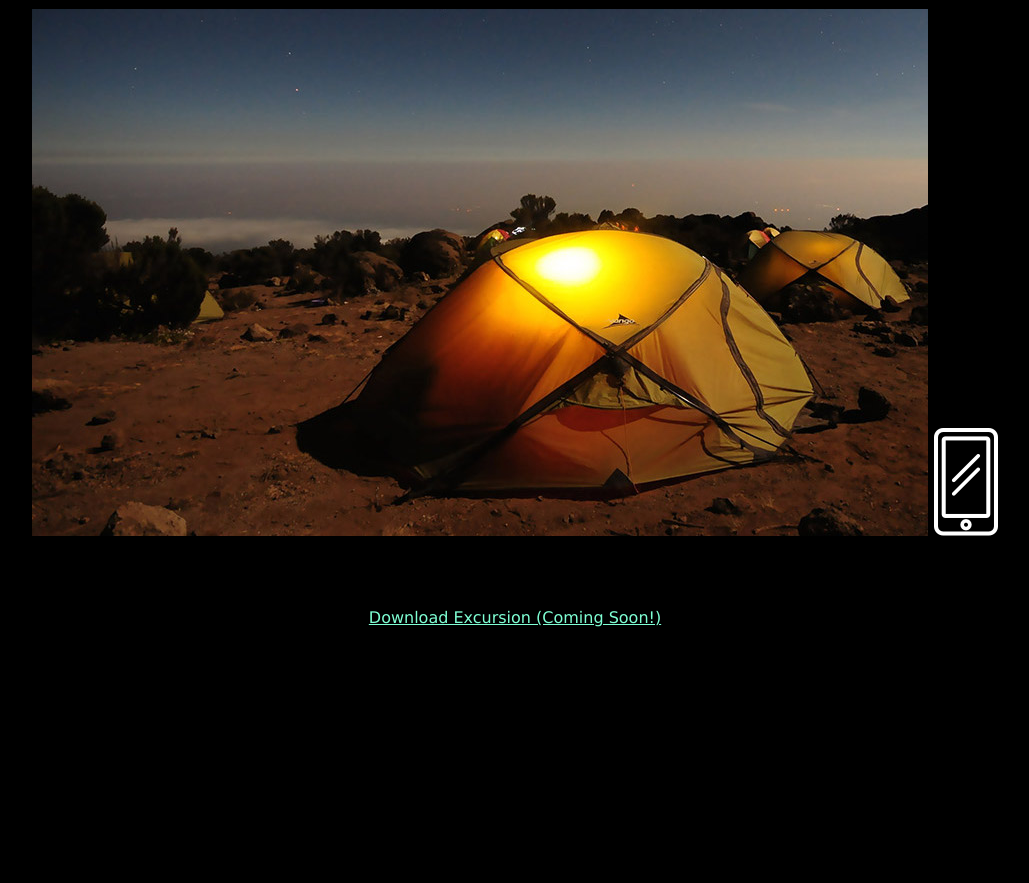
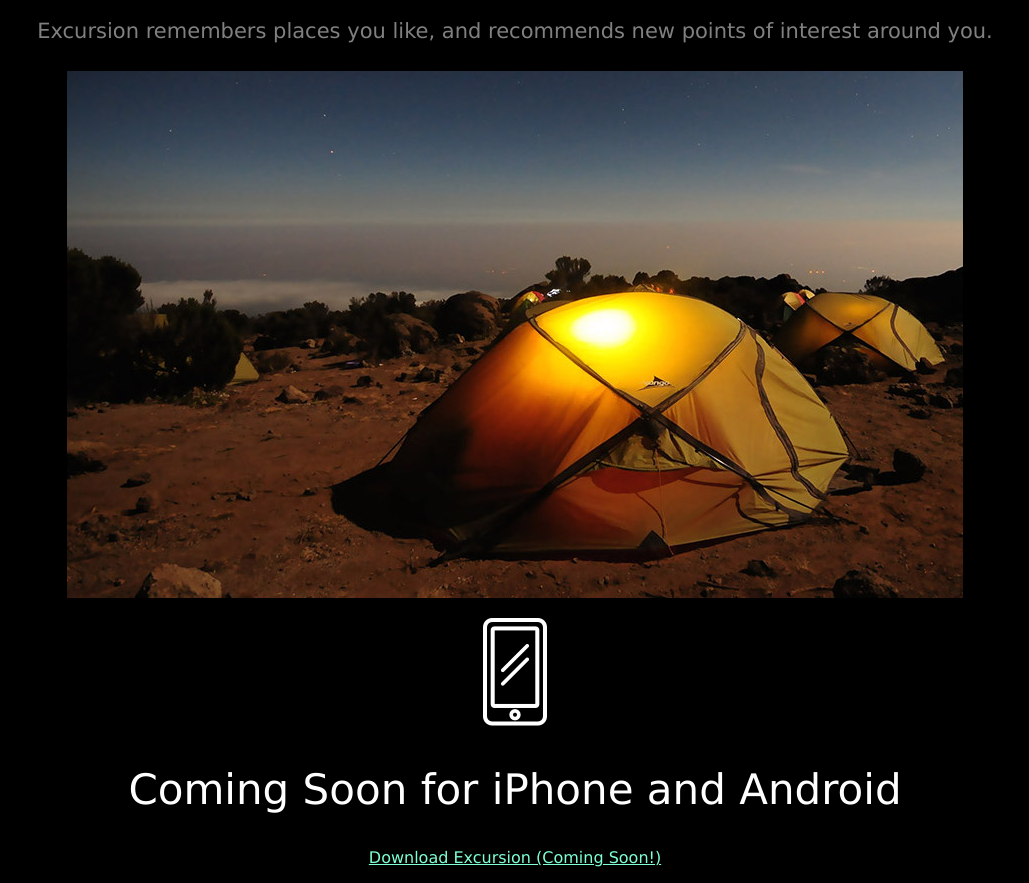
Before and after one commit to ThomasSchwartz18/Excursion, a plain HTML site: page index.html in a window 1280 px wide. Shown: the part 414-1297 px from the top of the page, without its empty margins (125-1154 px from the left). Before the commit the page ends 1057 px from the top, so only its background shows below. Drawn offline with Linux system fonts and the light colour scheme.

Commit message:
Added style to .header--sub and .title--sub

```diff
--- a/index.html
+++ b/index.html
@@ -16,8 +16,8 @@
     </video>
     <h2 class="header--sub">Your personal travel guide</h2>
     <h4 class="title--sub">Excursion remembers places you like, and recommends new points of interest around you.</h4>
-    <img class="img--camp" src="resources/images/camp.jpeg" alt="">
-    <img class="img--phone" src="resources/images/phone.png" alt="">
+    <p><img class="img--camp" src="resources/images/camp.jpeg" alt=""></p>
+    <p><img class="img--phone" src="resources/images/phone.png" alt=""></p>
     <h2 class="header--sub">Coming Soon for iPhone and Android</h2>
     <p><a href="#" class="link--cta">Download Excursion (Coming Soon!)</a></p>
 
--- a/resources/css/style.css
+++ b/resources/css/style.css
@@ -14,3 +14,15 @@
     color: aquamarine;
     font-size: 16px;
 }
+
+.header--sub {
+    font-weight: 300;
+    font-size: 42px;
+    color: white;
+}
+
+.title--sub {
+    font-size: 21px;
+    color: gray;
+    font-weight: normal;
+}
```
